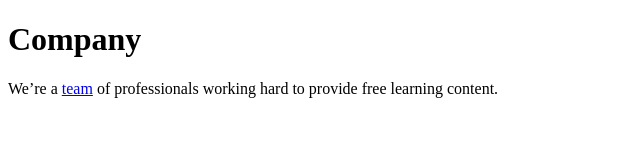
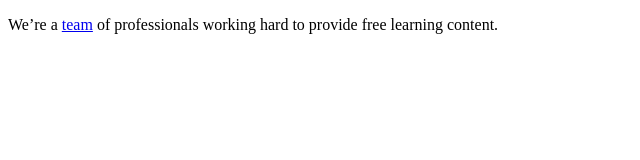
Before and after one commit to Harzas/rommihhejev.github.io, a plain HTML site: page index.html in a window 1280 px wide. Shown: the whole page, without its empty margins (0-640 px from the left). Drawn offline with Linux system fonts and the light colour scheme.

Commit message:
Update index.html

```diff
--- a/index.html
+++ b/index.html
@@ -5,7 +5,6 @@
 <title>Njuxai Bebru!</title>
 </head>
 <body>
-      <h1>Company</h1>
       <p>
          We’re a <a href="/about/about_team.htm">team</a> of professionals working
          hard to provide free learning content.
```
